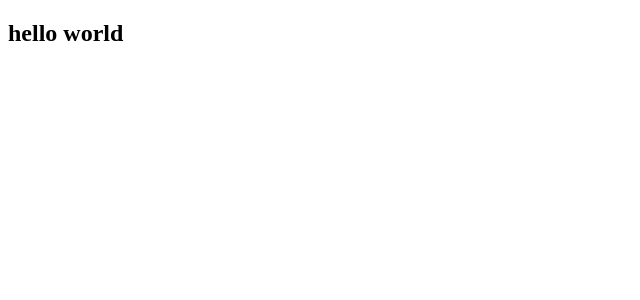
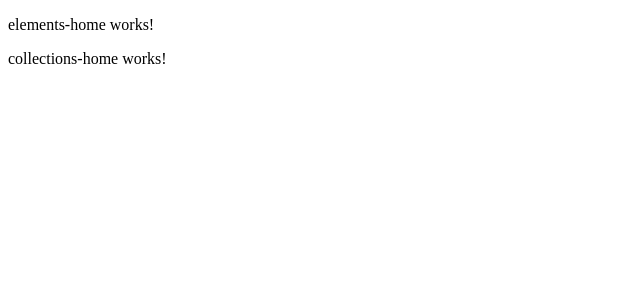
Before and after one commit to faezemaleki99/Compos-learning, an Angular app: page / in a window 1280 px wide. Shown: the top 300 px of the page, without its empty margins (0-640 px from the left). Built offline with nearby package versions, Linux system fonts and the light colour scheme.

Commit message:
export & import modules & components

```diff
--- a/src/app/app.component.html
+++ b/src/app/app.component.html
@@ -1,2 +1,3 @@
-<h2>hello world</h2>
+<app-elements-home></app-elements-home>
+<app-collections-home></app-collections-home>
 <router-outlet />
--- a/src/app/app.module.ts
+++ b/src/app/app.module.ts
@@ -3,6 +3,8 @@ import { BrowserModule, provideClientHydration } from '@angular/platform-browser
 
 import { AppRoutingModule } from './app-routing.module';
 import { AppComponent } from './app.component';
+import { ElementsModule } from './elements/elements.module';
+import { CollectionsModule } from './collections/collections.module';
 
 @NgModule({
   declarations: [
@@ -10,7 +12,9 @@ import { AppComponent } from './app.component';
   ],
   imports: [
     BrowserModule,
-    AppRoutingModule
+    AppRoutingModule,
+    ElementsModule,
+    CollectionsModule
   ],
   providers: [
     provideClientHydration()
--- /dev/null
+++ b/src/app/collections/collections-home/collections-home.component.html
@@ -0,0 +1 @@
+<p>collections-home works!</p>
--- /dev/null
+++ b/src/app/elements/elements-home/elements-home.component.html
@@ -0,0 +1 @@
+<p>elements-home works!</p>
```
Also changed, not shown: src/app/collections/collections-home/collections-home.component.ts (added, +10 -0 lines), src/app/collections/collections.module.ts (+6 -2 lines), src/app/elements/elements-home/elements-home.component.ts (added, +10 -0 lines), src/app/elements/elements.module.ts (+6 -2 lines), src/app/collections/collections-home/collections-home.component.css (added), src/app/elements/elements-home/elements-home.component.css (added).
